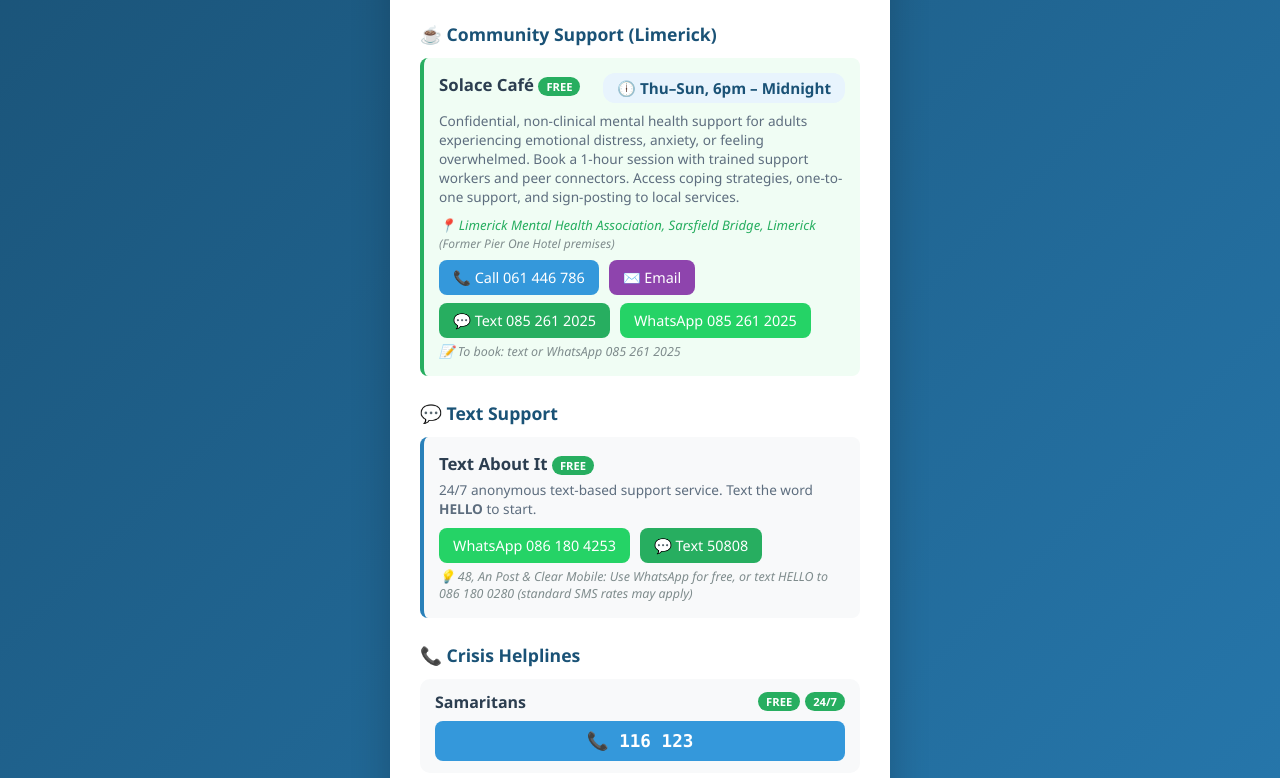
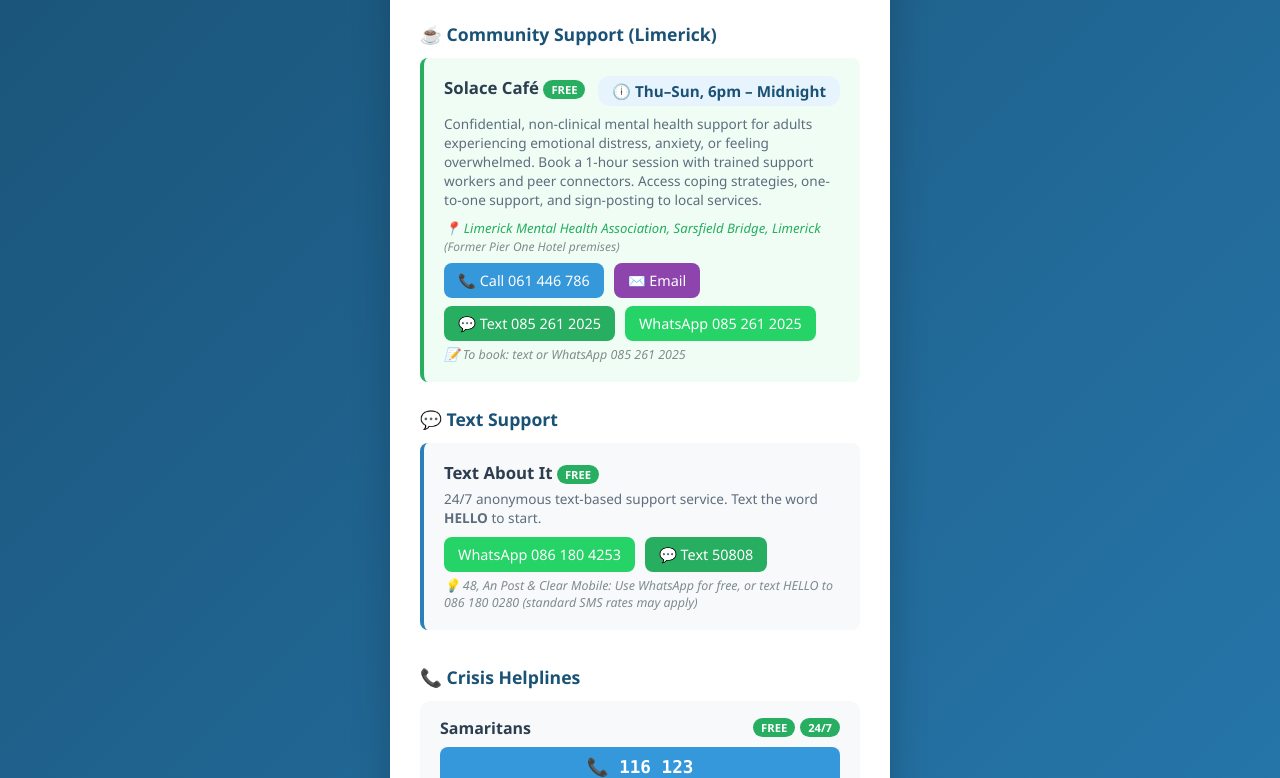
Before and after one commit to VictoriaDigital/contactesQR, a website: page index.html in a window 1280 px wide. Shown: the part 179-957 px from the top of the page. Drawn offline with Linux system fonts and the light colour scheme.

Commit message:
Add more spacing and padding to boxes

```diff
--- a/index.html
+++ b/index.html
@@ -49,7 +49,7 @@
             background: #f8f9fa;
             border-left: 4px solid #2980b9;
             border-radius: 8px;
-            padding: 15px;
+            padding: 18px 20px;
             margin: 12px 0;
         }
         .service-card.highlight {
@@ -136,8 +136,8 @@
         .helpline-item {
             background: #f8f9fa;
             border-radius: 10px;
-            padding: 12px 15px;
-            margin: 10px 0;
+            padding: 16px 20px;
+            margin: 12px 0;
         }
         .helpline-header {
             display: flex;
@@ -262,7 +262,7 @@
         </div>
 
         <!-- CRISIS LINES -->
-        <div class="section-title">📞 Crisis Helplines</div>
+        <div class="section-title" style="margin-top: 35px;">📞 Crisis Helplines</div>
 
         <div class="helpline-item">
             <div class="helpline-header">
```
